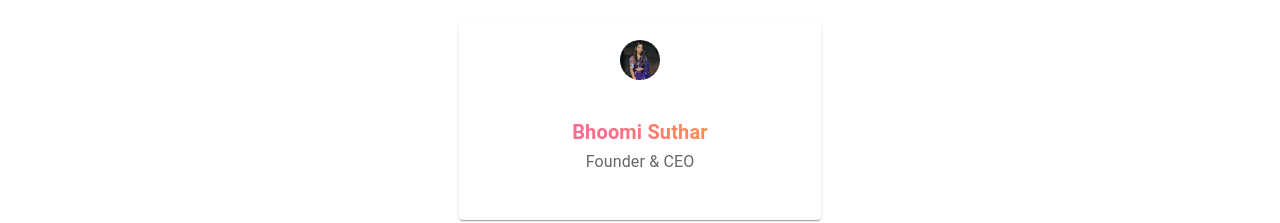
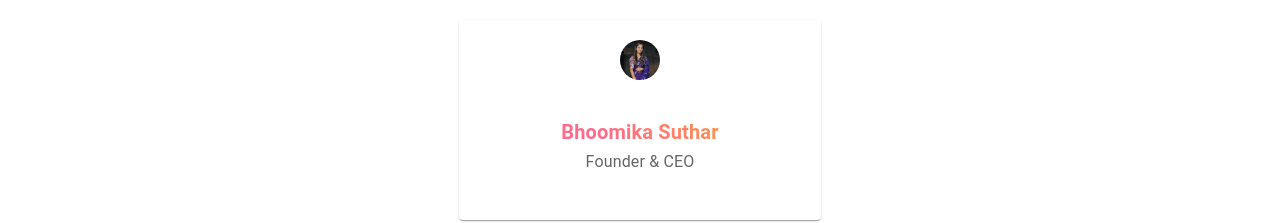
Before and after one commit to surajpithva/try-demo, a React (Create React App) app: page /aboutus in a window 1280 px wide. Shown: the part 1091-1314 px from the top of the page. Built offline with nearby package versions, Linux system fonts and the light colour scheme; the HTML template or start-up script is replaced by a standard one.

Commit message:
Feat : ScrollToTop

```diff
--- a/src/App.js
+++ b/src/App.js
@@ -5,10 +5,15 @@
 import ContactUsPage from './pages/contact-us/contact';
 import ProductList from './components/productList/productList';
 import AboutUs from './pages/about-us/aboutUs';
+import ScrollToTop from './components/ScrollToTop/ScrollToTop';
 
 function App() {
   return (
+<>
+
+
     <Router>
+      <ScrollToTop/>
       <Routes>
         <Route path="/" element={<Home />} />
         <Route path="/contactus" element={<ContactUsPage />} />
@@ -18,6 +23,7 @@
 
       </Routes>
     </Router>
+    </>
   );
 }
 
--- /dev/null
+++ b/src/components/ScrollToTop/ScrollToTop.jsx
@@ -0,0 +1,14 @@
+import { useEffect } from 'react';
+import { useLocation } from 'react-router-dom';
+
+const ScrollToTop = () => {
+  const { pathname } = useLocation();
+
+  useEffect(() => {
+    window.scrollTo(0, 0);
+  }, [pathname]);
+
+  return null;
+};
+
+export default ScrollToTop;
--- a/src/pages/about-us/aboutUs.jsx
+++ b/src/pages/about-us/aboutUs.jsx
@@ -8,7 +8,7 @@
 import { useNavigate } from 'react-router-dom';
 
 const teamMembers = [
-  { name: 'Bhoomi  Suthar', role: 'Founder & CEO', image: CEO },
+  { name: 'Bhoomika  Suthar', role: 'Founder & CEO', image: CEO },
 
 ];
 
```
